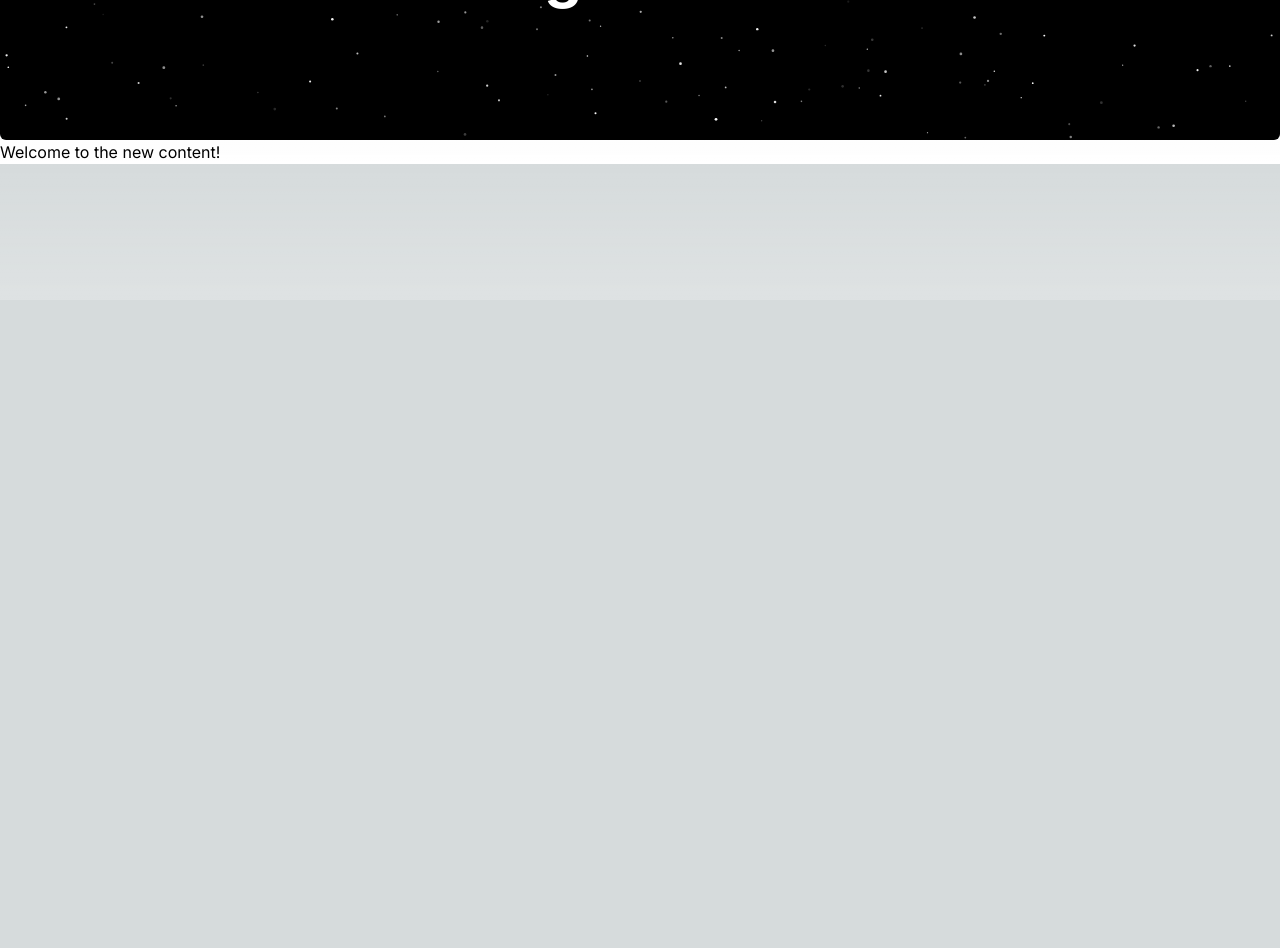
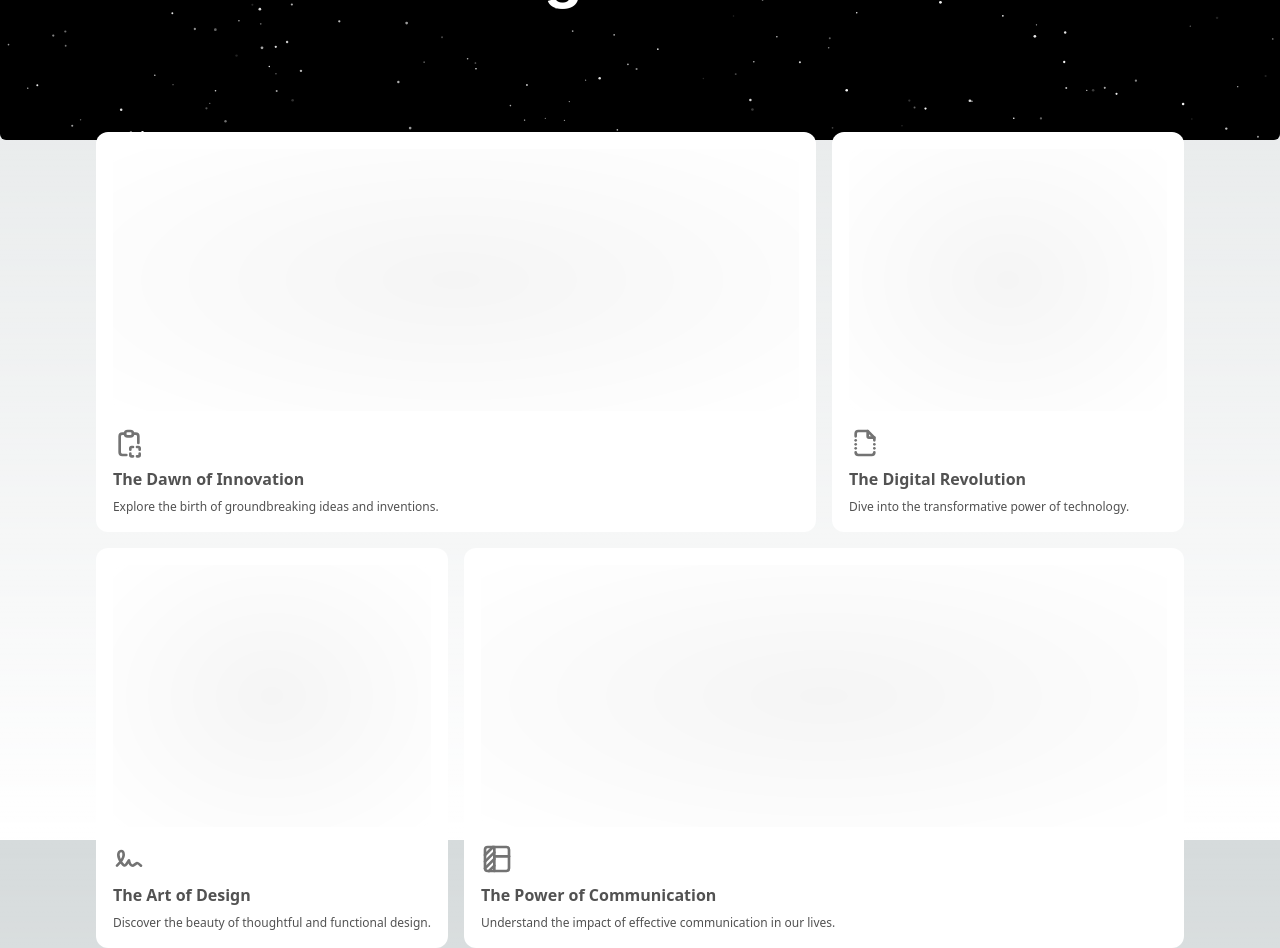
Before and after one commit to zkrguan/3d_Portfolio_Website, a Next.js app in the folder my-resume/: page / in a window 1280 px wide. Shown: the part 500-1448 px from the top of the page. Before the commit the page ends 800 px from the top, so only its background shows below. Built offline with nearby package versions, Linux system fonts and the light colour scheme.

Commit message:
Added bento box and blur out effects

```diff
--- a/my-resume/app/page.css
+++ b/my-resume/app/page.css
@@ -1,10 +1,24 @@
-/* .fade-in {
-    opacity: 1;
-    transition: opacity 0.5s ease-in-out;
+.container {
+    position: relative;
+    width: 100%;
+    height: 100vh;
   }
 
-  .fade-out {
-    opacity: 0;
-    transition: opacity 0.5s ease-in-out;
+  .blurred {
+    filter: blur(5px); /* Adjust the blur intensity as needed */
+    transition: filter 0.3s ease; /* Add transition for smooth effect */
   }
-   */
+
+  .upperComponent {
+    position: relative;
+    z-index: 1; /* Ensure it's above other content */
+  }
+
+  .centeredComponent {
+    position: relative;
+    display: flex;
+    justify-content: center;
+    align-items: center;
+    height: calc(100vh - 200px); /* Adjust the height as needed */
+    margin-top: 100px; /* Adjust the top margin to create space */
+  }
--- a/my-resume/app/page.tsx
+++ b/my-resume/app/page.tsx
@@ -1,19 +1,34 @@
 "use client";
+import React, { useEffect, useState } from "react";
 import { SparklesPreview } from "@/components/assets/SparklesAsset";
-import React, { useState, useEffect } from "react";
-import dynamic from "next/dynamic";
-
 import "./page.css";
+import { BentoGridAsset } from "@/components/assets/BentoAsset";
 
 export default function Home() {
+  const [isScrolled, setIsScrolled] = useState(false);
+
+  useEffect(() => {
+    const handleScroll = () => {
+      const scrollPosition = window.scrollY;
+      // You can adjust this value according to your design
+      const threshold = 200; // Adjust this value as needed
+      setIsScrolled(scrollPosition > threshold);
+    };
+
+    window.addEventListener("scroll", handleScroll);
+
+    return () => {
+      window.removeEventListener("scroll", handleScroll);
+    };
+  }, []);
+
   return (
     <main>
-      <div>
+      <div className={isScrolled ? "blurred" : ""}>
         <SparklesPreview />
       </div>
-      <div>
-        {/* Your new content goes here */}
-        <h1>Welcome to the new content!</h1>
+      <div className="centeredComponent">
+        <BentoGridAsset />
       </div>
     </main>
   );
--- /dev/null
+++ b/my-resume/components/aceternity-ui-components/bento-grid.tsx
@@ -0,0 +1,54 @@
+import { cn } from "@/utils/cn";
+
+export const BentoGrid = ({
+  className,
+  children,
+}: {
+  className?: string;
+  children?: React.ReactNode;
+}) => {
+  return (
+    <div
+      className={cn(
+        "grid md:auto-rows-[18rem] grid-cols-1 md:grid-cols-3 gap-4 max-w-7xl mx-auto ",
+        className
+      )}
+    >
+      {children}
+    </div>
+  );
+};
+
+export const BentoGridItem = ({
+  className,
+  title,
+  description,
+  header,
+  icon,
+}: {
+  className?: string;
+  title?: string | React.ReactNode;
+  description?: string | React.ReactNode;
+  header?: React.ReactNode;
+  icon?: React.ReactNode;
+}) => {
+  return (
+    <div
+      className={cn(
+        "row-span-1 rounded-xl group/bento hover:shadow-xl transition duration-200 shadow-input dark:shadow-none p-4 dark:bg-black dark:border-white/[0.2] bg-white border border-transparent justify-between flex flex-col space-y-4",
+        className
+      )}
+    >
+      {header}
+      <div className="group-hover/bento:translate-x-2 transition duration-200">
+        {icon}
+        <div className="font-sans font-bold text-neutral-600 dark:text-neutral-200 mb-2 mt-2">
+          {title}
+        </div>
+        <div className="font-sans font-normal text-neutral-600 text-xs dark:text-neutral-300">
+          {description}
+        </div>
+      </div>
+    </div>
+  );
+};
--- /dev/null
+++ b/my-resume/components/assets/BentoAsset.tsx
@@ -0,0 +1,60 @@
+import { cn } from "@/utils/cn";
+import React from "react";
+import { BentoGrid, BentoGridItem } from "../aceternity-ui-components/bento-grid";
+import {
+  IconClipboardCopy,
+  IconFileBroken,
+  IconSignature,
+  IconTableColumn,
+} from "@tabler/icons-react";
+
+export function BentoGridAsset() {
+  return (
+    <BentoGrid className="max-w-6xl mx-auto md:auto-rows-[25rem]">
+      {items.map((item, i) => (
+        <BentoGridItem
+          key={i}
+          title={item.title}
+          description={item.description}
+          header={item.header}
+          className={item.className}
+          icon={item.icon}
+        />
+      ))}
+    </BentoGrid>
+  );
+}
+const Skeleton = () => (
+  <div className="flex flex-1 w-full h-full min-h-[10rem] rounded-xl   dark:bg-dot-white/[0.2] bg-dot-black/[0.2] [mask-image:radial-gradient(ellipse_at_center,white,transparent)]  border border-transparent dark:border-white/[0.2] bg-neutral-100 dark:bg-black"></div>
+);
+const items = [
+  {
+    title: "The Dawn of Innovation",
+    description: "Explore the birth of groundbreaking ideas and inventions.",
+    header: <Skeleton />,
+    className: "md:col-span-2",
+    icon: <IconClipboardCopy className="h-8 w-8 text-neutral-500" />,
+  },
+  {
+    title: "The Digital Revolution",
+    description: "Dive into the transformative power of technology.",
+    header: <Skeleton />,
+    className: "md:col-span-1",
+    icon: <IconFileBroken className="h-8 w-8 text-neutral-500" />,
+  },
+  {
+    title: "The Art of Design",
+    description: "Discover the beauty of thoughtful and functional design.",
+    header: <Skeleton />,
+    className: "md:col-span-1",
+    icon: <IconSignature className="h-8 w-8 text-neutral-500" />,
+  },
+  {
+    title: "The Power of Communication",
+    description:
+      "Understand the impact of effective communication in our lives.",
+    header: <Skeleton />,
+    className: "md:col-span-2",
+    icon: <IconTableColumn className="h-8 w-8 text-neutral-500" />,
+  },
+];
--- a/my-resume/package.json
+++ b/my-resume/package.json
@@ -9,6 +9,7 @@
     "lint": "next lint"
   },
   "dependencies": {
+    "@tabler/icons-react": "^2.47.0",
     "@tsparticles/engine": "^3.3.0",
     "@tsparticles/react": "^3.0.0",
     "@tsparticles/slim": "^3.3.0",
```
Also changed, not shown: 1 other file (tests, documents, lock files or other folders).
